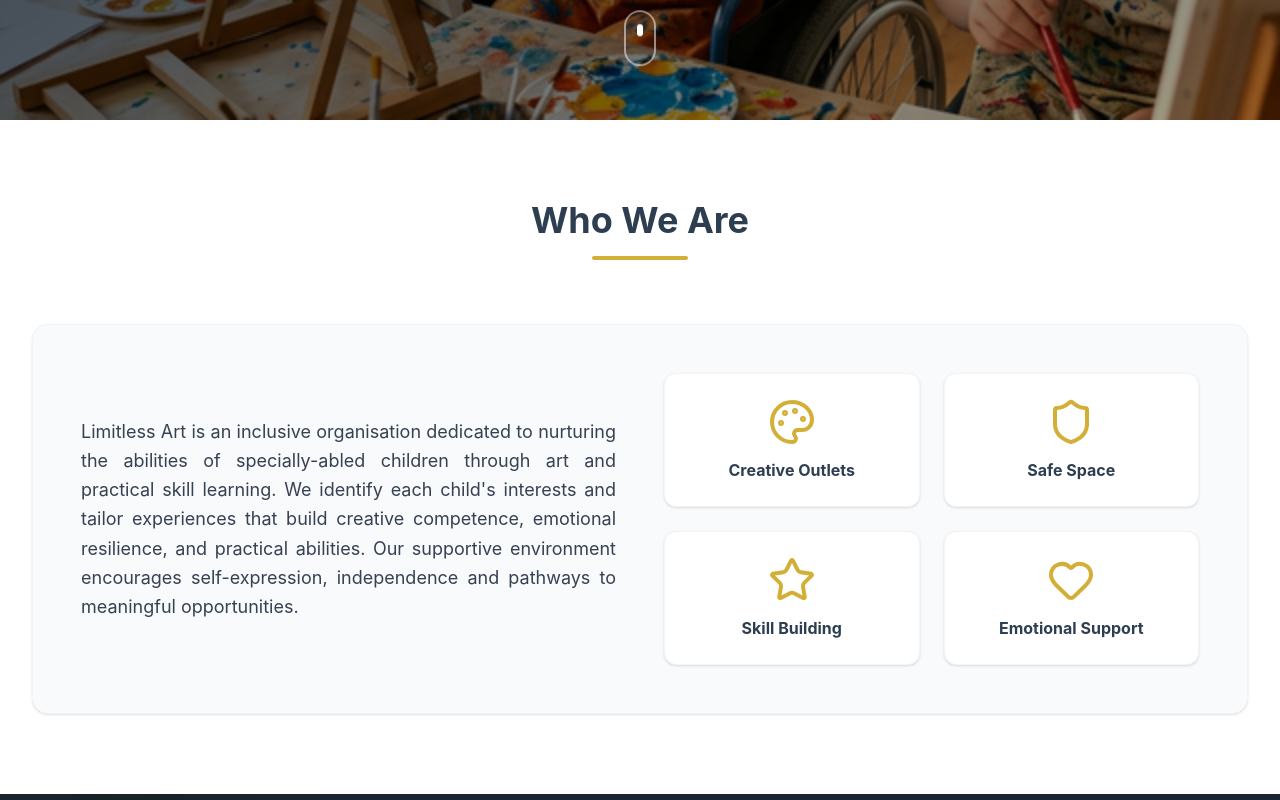
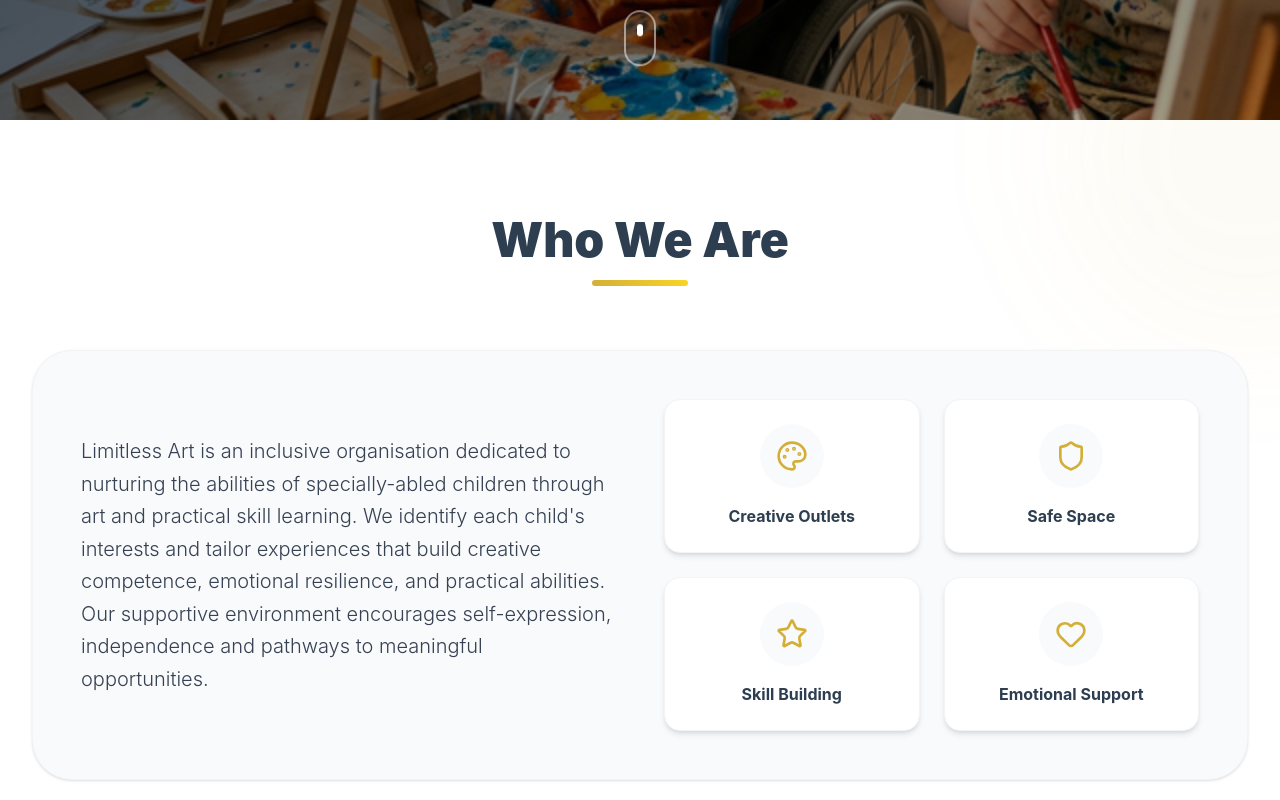
Before and after one commit to shannu2342/artwork2, a React (Vite) app in the folder frontend/: page / in a window 1280 px wide. Shown: the part 760-1560 px from the top of the page. Built offline with nearby package versions, Linux system fonts and the light colour scheme.

Commit message:
Enhance Who We Are, Team, and Workshops with massive aesthetic UI upgrades and slick Framer Motion animations.

```diff
--- a/frontend/src/pages/Home.jsx
+++ b/frontend/src/pages/Home.jsx
@@ -63,35 +63,53 @@
             </section>
 
             {/* Who We Are */}
-            <section id="who-we-are" className="py-20 bg-white">
-                <div className="max-w-7xl mx-auto px-4 sm:px-6 lg:px-8">
+            <section id="who-we-are" className="py-24 bg-white relative overflow-hidden">
+                <div className="absolute -top-40 -right-40 w-96 h-96 bg-[#D4AF37]/5 rounded-full blur-3xl"></div>
+                <div className="max-w-7xl mx-auto px-4 sm:px-6 lg:px-8 relative z-10">
                     <div className="text-center mb-16">
-                        <h2 className="text-4xl font-bold text-[#2C3E50] mb-4">Who We Are</h2>
-                        <div className="w-24 h-1 bg-[#D4AF37] mx-auto rounded-full"></div>
+                        <motion.h2
+                            initial={{ opacity: 0, y: 20 }}
+                            whileInView={{ opacity: 1, y: 0 }}
+                            viewport={{ once: true }}
+                            className="text-4xl md:text-5xl font-black text-[#2C3E50] mb-4"
+                        >
+                            Who We Are
+                        </motion.h2>
+                        <div className="w-24 h-1.5 bg-gradient-to-r from-[#D4AF37] to-[#F9D423] mx-auto rounded-full"></div>
                     </div>
-                    <div className="bg-gray-50 rounded-2xl p-8 md:p-12 shadow-sm border border-gray-100 flex flex-col md:flex-row gap-12 items-center">
-                        <div className="w-full md:w-1/2">
-                            <p className="text-lg text-gray-700 leading-relaxed text-justify">
+                    <div className="bg-gray-50 rounded-[2.5rem] p-8 md:p-12 shadow-sm border border-gray-100 flex flex-col lg:flex-row gap-12 items-center">
+                        <motion.div
+                            initial={{ opacity: 0, x: -30 }}
+                            whileInView={{ opacity: 1, x: 0 }}
+                            viewport={{ once: true }}
+                            transition={{ duration: 0.8 }}
+                            className="w-full lg:w-1/2"
+                        >
+                            <p className="text-lg md:text-xl text-gray-700 leading-relaxed font-light">
                                 Limitless Art is an inclusive organisation dedicated to nurturing the abilities of specially-abled children through art and practical skill learning. We identify each child's interests and tailor experiences that build creative competence, emotional resilience, and practical abilities. Our supportive environment encourages self-expression, independence and pathways to meaningful opportunities.
                             </p>
-                        </div>
-                        <div className="w-full md:w-1/2 grid grid-cols-2 gap-6">
-                            <div className="bg-white p-6 rounded-xl shadow border border-gray-100 flex flex-col items-center text-center">
-                                <Palette className="w-12 h-12 text-[#D4AF37] mb-3" />
-                                <h4 className="font-bold text-[#2C3E50]">Creative Outlets</h4>
-                            </div>
-                            <div className="bg-white p-6 rounded-xl shadow border border-gray-100 flex flex-col items-center text-center">
-                                <Shield className="w-12 h-12 text-[#D4AF37] mb-3" />
-                                <h4 className="font-bold text-[#2C3E50]">Safe Space</h4>
-                            </div>
-                            <div className="bg-white p-6 rounded-xl shadow border border-gray-100 flex flex-col items-center text-center">
-                                <Star className="w-12 h-12 text-[#D4AF37] mb-3" />
-                                <h4 className="font-bold text-[#2C3E50]">Skill Building</h4>
-                            </div>
-                            <div className="bg-white p-6 rounded-xl shadow border border-gray-100 flex flex-col items-center text-center">
-                                <Heart className="w-12 h-12 text-[#D4AF37] mb-3" />
-                                <h4 className="font-bold text-[#2C3E50]">Emotional Support</h4>
-                            </div>
+                        </motion.div>
+                        <div className="w-full lg:w-1/2 grid grid-cols-2 gap-6">
+                            {[
+                                { icon: Palette, title: 'Creative Outlets', delay: 0.1 },
+                                { icon: Shield, title: 'Safe Space', delay: 0.2 },
+                                { icon: Star, title: 'Skill Building', delay: 0.3 },
+                                { icon: Heart, title: 'Emotional Support', delay: 0.4 }
+                            ].map((item, idx) => (
+                                <motion.div
+                                    key={idx}
+                                    initial={{ opacity: 0, y: 30 }}
+                                    whileInView={{ opacity: 1, y: 0 }}
+                                    viewport={{ once: true }}
+                                    transition={{ delay: item.delay, duration: 0.5 }}
+                                    className="bg-white p-6 rounded-2xl shadow-md border border-gray-100 flex flex-col items-center text-center hover:-translate-y-2 transition-transform duration-300 group"
+                                >
+                                    <div className="bg-[#f8fafc] w-16 h-16 rounded-full flex items-center justify-center mb-4 group-hover:scale-110 transition-transform duration-300">
+                                        <item.icon className="w-8 h-8 text-[#D4AF37]" />
+                                    </div>
+                                    <h4 className="font-bold text-[#2C3E50]">{item.title}</h4>
+                                </motion.div>
+                            ))}
                         </div>
                     </div>
                 </div>
@@ -209,43 +227,68 @@
             </section>
 
             {/* Team */}
-            <section id="team" className="py-20 bg-white">
+            <section id="team" className="py-24 bg-white relative">
                 <div className="max-w-7xl mx-auto px-4 sm:px-6 lg:px-8">
-                    <div className="text-center mb-16">
-                        <h2 className="text-4xl font-bold text-[#2C3E50] mb-4">About Our Team</h2>
-                        <div className="w-24 h-1 bg-[#D4AF37] mx-auto rounded-full"></div>
+                    <div className="text-center mb-20">
+                        <motion.h2
+                            initial={{ opacity: 0, y: 20 }}
+                            whileInView={{ opacity: 1, y: 0 }}
+                            viewport={{ once: true }}
+                            className="text-4xl md:text-5xl font-black text-[#2C3E50] mb-4"
+                        >
+                            About Our Team
+                        </motion.h2>
+                        <div className="w-24 h-1.5 bg-gradient-to-r from-[#D4AF37] to-[#F9D423] mx-auto rounded-full"></div>
                     </div>
 
-                    <div className="grid grid-cols-1 md:grid-cols-3 gap-10">
+                    <div className="grid grid-cols-1 md:grid-cols-3 gap-12">
                         {/* Founder */}
-                        <div className="text-center group">
-                            <div className="w-40 h-40 mx-auto bg-gray-200 rounded-full mb-6 overflow-hidden border-4 border-[#D4AF37] shadow-lg group-hover:scale-105 transition duration-300">
+                        <motion.div
+                            initial={{ opacity: 0, y: 30 }}
+                            whileInView={{ opacity: 1, y: 0 }}
+                            viewport={{ once: true }}
+                            transition={{ delay: 0.1 }}
+                            className="text-center group bg-gray-50 rounded-3xl p-8 hover:bg-white hover:shadow-2xl transition-all duration-500 border border-transparent hover:border-gray-100"
+                        >
+                            <div className="w-40 h-40 mx-auto bg-gray-200 rounded-full mb-6 overflow-hidden border-4 border-[#D4AF37] shadow-lg group-hover:scale-110 group-hover:border-[#F9D423] transition-all duration-500">
                                 <img src={`https://api.dicebear.com/7.x/avataaars/svg?seed=Parul&backgroundColor=D4AF37`} alt="Founder" className="w-full h-full object-cover" />
                             </div>
-                            <h3 className="text-2xl font-bold text-[#2C3E50]">Parul Phoughat</h3>
-                            <p className="text-[#D4AF37] font-semibold mb-4">Founder</p>
-                            <p className="text-gray-600 px-4">Leads vision, designs curriculum, and manages partnerships and program development.</p>
-                        </div>
+                            <h3 className="text-2xl font-black text-[#2C3E50] mb-1">Parul Phoughat</h3>
+                            <p className="text-[#D4AF37] font-bold mb-4 uppercase tracking-wider text-sm">Founder</p>
+                            <p className="text-gray-600 font-light">Leads vision, designs curriculum, and manages partnerships and program development.</p>
+                        </motion.div>
 
                         {/* Art Teacher */}
-                        <div className="text-center group">
-                            <div className="w-40 h-40 mx-auto bg-gray-200 rounded-full mb-6 overflow-hidden border-4 border-[#2C3E50] shadow-lg group-hover:scale-105 transition duration-300">
+                        <motion.div
+                            initial={{ opacity: 0, y: 30 }}
+                            whileInView={{ opacity: 1, y: 0 }}
+                            viewport={{ once: true }}
+                            transition={{ delay: 0.2 }}
+                            className="text-center group bg-gray-50 rounded-3xl p-8 hover:bg-white hover:shadow-2xl transition-all duration-500 border border-transparent hover:border-gray-100"
+                        >
+                            <div className="w-40 h-40 mx-auto bg-gray-200 rounded-full mb-6 overflow-hidden border-4 border-[#2C3E50] shadow-lg group-hover:scale-110 transition-all duration-500">
                                 <img src={`https://api.dicebear.com/7.x/avataaars/svg?seed=Teacher&backgroundColor=2C3E50`} alt="Art Teacher" className="w-full h-full object-cover" />
                             </div>
-                            <h3 className="text-2xl font-bold text-[#2C3E50]">Art Educators</h3>
-                            <p className="text-[#D4AF37] font-semibold mb-4">Specialized Teachers</p>
-                            <p className="text-gray-600 px-4">Deliver workshops, adapt techniques for accessibility, and mentor students in creative skills.</p>
-                        </div>
+                            <h3 className="text-2xl font-black text-[#2C3E50] mb-1">Art Educators</h3>
+                            <p className="text-[#2C3E50] font-bold mb-4 uppercase tracking-wider text-sm">Specialized Teachers</p>
+                            <p className="text-gray-600 font-light">Deliver workshops, adapt techniques for accessibility, and mentor students in creative skills.</p>
+                        </motion.div>
 
                         {/* Psychologist */}
-                        <div className="text-center group">
-                            <div className="w-40 h-40 mx-auto bg-gray-200 rounded-full mb-6 overflow-hidden border-4 border-[#F9D423] shadow-lg group-hover:scale-105 transition duration-300">
+                        <motion.div
+                            initial={{ opacity: 0, y: 30 }}
+                            whileInView={{ opacity: 1, y: 0 }}
+                            viewport={{ once: true }}
+                            transition={{ delay: 0.3 }}
+                            className="text-center group bg-gray-50 rounded-3xl p-8 hover:bg-white hover:shadow-2xl transition-all duration-500 border border-transparent hover:border-gray-100"
+                        >
+                            <div className="w-40 h-40 mx-auto bg-gray-200 rounded-full mb-6 overflow-hidden border-4 border-[#F9D423] shadow-lg group-hover:scale-110 group-hover:border-[#D4AF37] transition-all duration-500">
                                 <img src={`https://api.dicebear.com/7.x/avataaars/svg?seed=Psychologist&backgroundColor=F9D423`} alt="Psychologist" className="w-full h-full object-cover" />
                             </div>
-                            <h3 className="text-2xl font-bold text-[#2C3E50]">Support Team</h3>
-                            <p className="text-[#D4AF37] font-semibold mb-4">Psychologists</p>
-                            <p className="text-gray-600 px-4">Provide emotional support, behaviour strategies, and ensure learning is trauma-informed.</p>
-                        </div>
+                            <h3 className="text-2xl font-black text-[#2C3E50] mb-1">Support Team</h3>
+                            <p className="text-[#D4AF37] font-bold mb-4 uppercase tracking-wider text-sm">Psychologists</p>
+                            <p className="text-gray-600 font-light">Provide emotional support, behaviour strategies, and ensure learning is trauma-informed.</p>
+                        </motion.div>
                     </div>
                 </div>
             </section>
@@ -289,51 +332,87 @@
             </section>
 
             {/* Workshops */}
-            <section id="workshops" className="py-20 bg-white">
-                <div className="max-w-7xl mx-auto px-4 sm:px-6 lg:px-8">
-                    <div className="flex flex-col md:flex-row justify-between items-center mb-16 border-b pb-8">
-                        <div>
-                            <h2 className="text-4xl font-bold text-[#2C3E50] mb-4">Upcoming Workshops</h2>
-                            <div className="w-24 h-1 bg-[#D4AF37] rounded-full"></div>
+            <section id="workshops" className="py-24 bg-white relative">
+                <div className="absolute top-0 right-0 w-64 h-64 bg-[#F9D423]/5 rounded-full blur-3xl"></div>
+                <div className="max-w-7xl mx-auto px-4 sm:px-6 lg:px-8 relative z-10">
+                    <div className="flex flex-col md:flex-row justify-between items-end mb-16 border-b border-gray-100 pb-8">
+                        <div className="w-full md:w-auto text-center md:text-left">
+                            <motion.h2
+                                initial={{ opacity: 0, x: -20 }}
+                                whileInView={{ opacity: 1, x: 0 }}
+                                viewport={{ once: true }}
+                                className="text-4xl md:text-5xl font-black text-[#2C3E50] mb-4"
+                            >
+                                Upcoming Workshops
+                            </motion.h2>
+                            <div className="w-24 h-1.5 bg-gradient-to-r from-[#D4AF37] to-[#F9D423] rounded-full mx-auto md:mx-0"></div>
                         </div>
-                        <div className="mt-8 md:mt-0">
-                            <a href="/register" className="bg-[#2C3E50] hover:bg-[#D4AF37] text-white px-8 py-3 rounded-full font-bold transition-colors">
-                                See All Details
+                        <motion.div
+                            initial={{ opacity: 0, x: 20 }}
+                            whileInView={{ opacity: 1, x: 0 }}
+                            viewport={{ once: true }}
+                            className="mt-8 md:mt-0 w-full md:w-auto text-center"
+                        >
+                            <a href="/register" className="inline-block bg-gradient-to-r from-[#2C3E50] to-[#1a252f] hover:shadow-lg hover:shadow-[#2C3E50]/30 hover:-translate-y-1 text-white px-10 py-4 rounded-full font-bold transition-all duration-300">
+                                View Full Schedule
                             </a>
-                        </div>
+                        </motion.div>
                     </div>
 
-                    <div className="grid grid-cols-1 md:grid-cols-2 lg:grid-cols-3 gap-8">
+                    <div className="grid grid-cols-1 md:grid-cols-2 lg:grid-cols-3 gap-10">
                         {/* Card 1 */}
-                        <div className="border border-gray-200 rounded-2xl overflow-hidden shadow hover:shadow-xl transition-shadow">
-                            <div className="h-48 bg-gray-200">
-                                <img src="https://picsum.photos/seed/work1/600/400" alt="Workshop" className="w-full h-full object-cover" />
-                            </div>
-                            <div className="p-6">
-                                <span className="bg-green-100 text-green-800 text-xs font-semibold px-3 py-1 rounded-full">Open</span>
-                                <h3 className="text-xl font-bold text-[#2C3E50] mt-4 mb-2">Finger Painting Basics</h3>
-                                <p className="text-gray-600 mb-4 text-sm">A gentle introduction to expressive art.</p>
-                                <div className="flex justify-between items-center text-sm font-semibold">
-                                    <span className="text-[#D4AF37]">Every Saturday</span>
-                                    <a href="/register" className="text-[#2C3E50] underline">Register</a>
+                        <motion.div
+                            initial={{ opacity: 0, y: 30 }}
+                            whileInView={{ opacity: 1, y: 0 }}
+                            viewport={{ once: true }}
+                            transition={{ delay: 0.1 }}
+                            className="bg-white border border-gray-100 rounded-[2rem] overflow-hidden shadow-lg hover:shadow-2xl hover:-translate-y-2 transition-all duration-500 group"
+                        >
+                            <div className="h-56 bg-gray-200 relative overflow-hidden">
+                                <img src="https://picsum.photos/seed/work1/600/400" alt="Workshop" className="w-full h-full object-cover group-hover:scale-110 transition-transform duration-700" />
+                                <div className="absolute inset-0 bg-gradient-to-t from-black/60 to-transparent opacity-0 group-hover:opacity-100 transition-opacity duration-300"></div>
+                                <div className="absolute top-4 right-4 bg-white/90 backdrop-blur-sm text-green-700 text-xs font-bold px-4 py-1.5 rounded-full shadow-sm">
+                                    Open for Registration
                                 </div>
                             </div>
-                        </div>
-                        {/* Card 2 */}
-                        <div className="border border-gray-200 rounded-2xl overflow-hidden shadow hover:shadow-xl transition-shadow">
-                            <div className="h-48 bg-gray-200">
-                                <img src="https://picsum.photos/seed/work2/600/400" alt="Workshop" className="w-full h-full object-cover" />
-                            </div>
-                            <div className="p-6">
-                                <span className="bg-green-100 text-green-800 text-xs font-semibold px-3 py-1 rounded-full">Open</span>
-                                <h3 className="text-xl font-bold text-[#2C3E50] mt-4 mb-2">Sensory Crafts</h3>
-                                <p className="text-gray-600 mb-4 text-sm">Working with clay, textures and mild colors.</p>
-                                <div className="flex justify-between items-center text-sm font-semibold">
-                                    <span className="text-[#D4AF37]">Every Sunday</span>
-                                    <a href="/register" className="text-[#2C3E50] underline">Register</a>
+                            <div className="p-8">
+                                <h3 className="text-2xl font-black text-[#2C3E50] mb-3 group-hover:text-[#D4AF37] transition-colors">Finger Painting Basics</h3>
+                                <p className="text-gray-500 mb-6 font-light leading-relaxed">A gentle introduction to expressive art focusing on tactile sensory experiences.</p>
+                                <div className="flex justify-between items-center pt-6 border-t border-gray-100">
+                                    <span className="text-[#D4AF37] font-bold flex items-center bg-[#D4AF37]/10 px-4 py-2 rounded-lg">Every Saturday</span>
+                                    <a href="/register" className="text-[#2C3E50] font-bold hover:text-[#D4AF37] transition-colors flex items-center">
+                                        Register →
+                                    </a>
                                 </div>
                             </div>
-                        </div>
+                        </motion.div>
+
+                        {/* Card 2 */}
+                        <motion.div
+                            initial={{ opacity: 0, y: 30 }}
+                            whileInView={{ opacity: 1, y: 0 }}
+                            viewport={{ once: true }}
+                            transition={{ delay: 0.2 }}
+                            className="bg-white border border-gray-100 rounded-[2rem] overflow-hidden shadow-lg hover:shadow-2xl hover:-translate-y-2 transition-all duration-500 group"
+                        >
+                            <div className="h-56 bg-gray-200 relative overflow-hidden">
+                                <img src="https://picsum.photos/seed/work2/600/400" alt="Workshop" className="w-full h-full object-cover group-hover:scale-110 transition-transform duration-700" />
+                                <div className="absolute inset-0 bg-gradient-to-t from-black/60 to-transparent opacity-0 group-hover:opacity-100 transition-opacity duration-300"></div>
+                                <div className="absolute top-4 right-4 bg-white/90 backdrop-blur-sm text-green-700 text-xs font-bold px-4 py-1.5 rounded-full shadow-sm">
+                                    Open for Registration
+                                </div>
+                            </div>
+                            <div className="p-8">
+                                <h3 className="text-2xl font-black text-[#2C3E50] mb-3 group-hover:text-[#D4AF37] transition-colors">Sensory Crafts</h3>
+                                <p className="text-gray-500 mb-6 font-light leading-relaxed">Working with clay, textures, and mild colors to stimulate creativity and motor skills.</p>
+                                <div className="flex justify-between items-center pt-6 border-t border-gray-100">
+                                    <span className="text-[#D4AF37] font-bold flex items-center bg-[#D4AF37]/10 px-4 py-2 rounded-lg">Every Sunday</span>
+                                    <a href="/register" className="text-[#2C3E50] font-bold hover:text-[#D4AF37] transition-colors flex items-center">
+                                        Register →
+                                    </a>
+                                </div>
+                            </div>
+                        </motion.div>
                     </div>
                 </div>
             </section>
```
